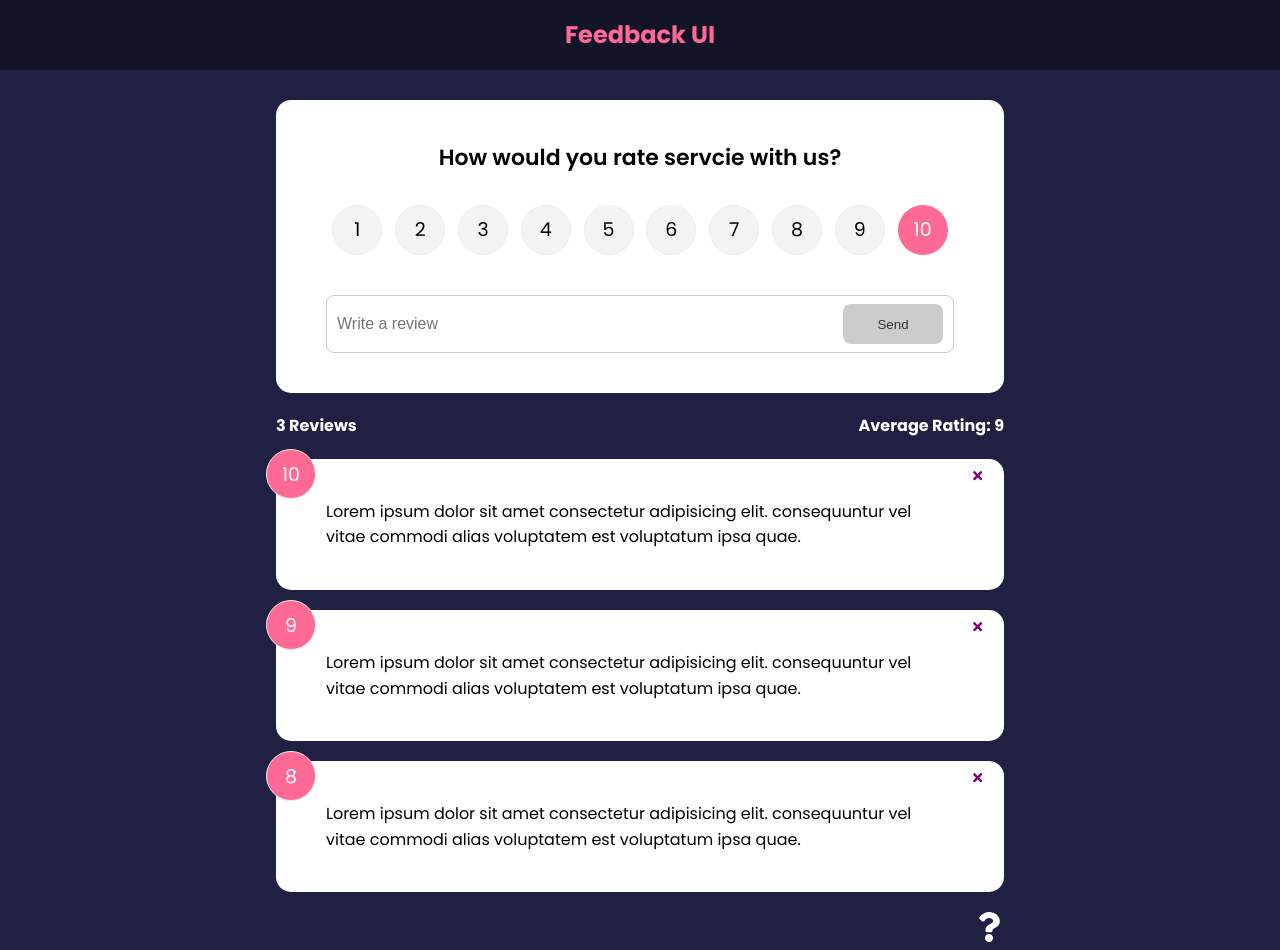
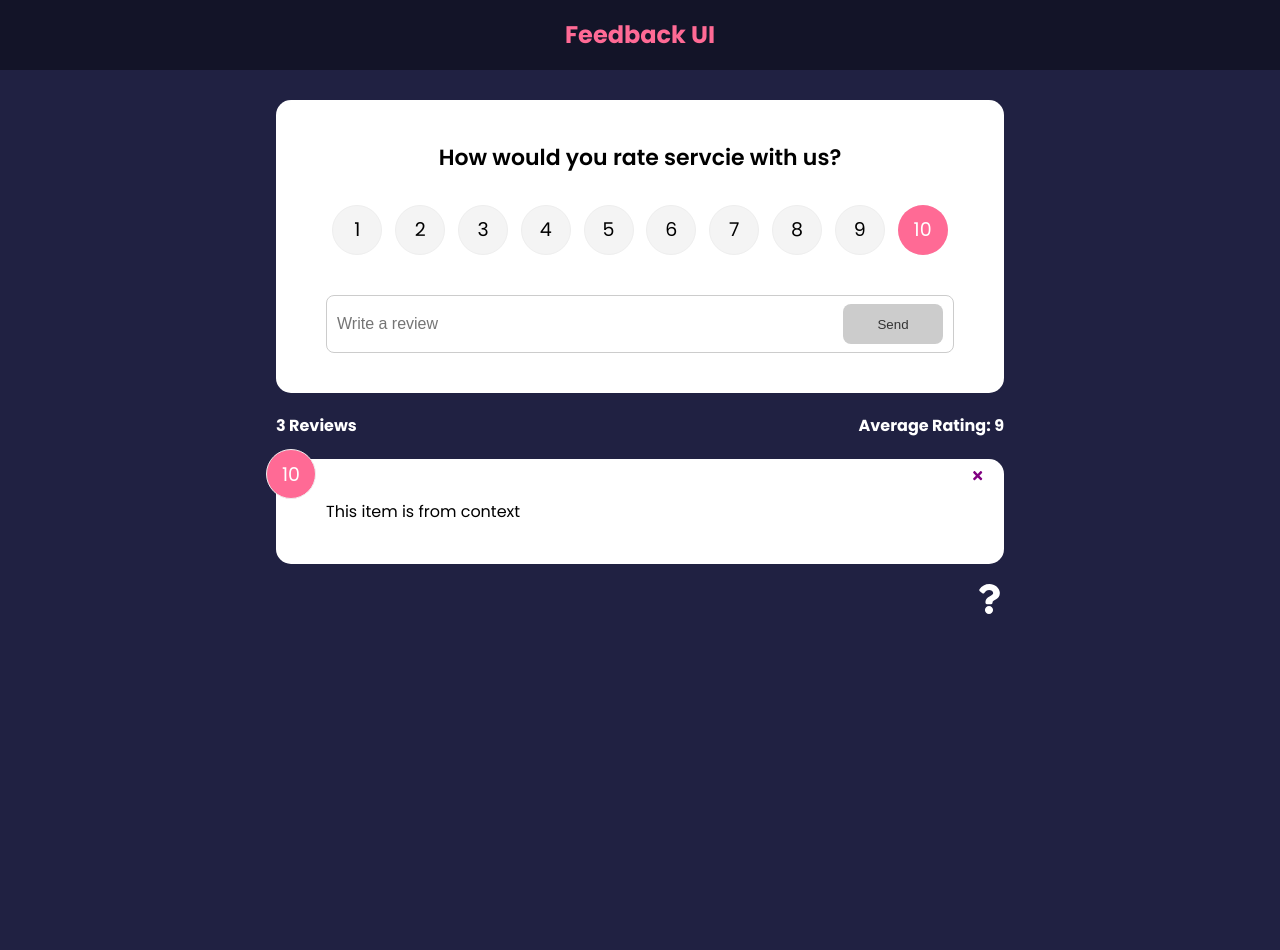
Before and after one commit to AhmedElyacoubiForJ/feedback-app, a React (Create React App) app: page / in a window 1280 px wide. After the commit the page ends 800 px from the top, so only its background shows below. Built offline with nearby package versions, Linux system fonts and the light colour scheme.

Commit message:
feedbacklist from context & deleting feedback proptypes that we don't needed as this point

```diff
--- a/src/App.js
+++ b/src/App.js
@@ -39,10 +39,7 @@
                 <>
                   <FeedbackForm handleAdd={addFeedback} />
                   <FeedbackStats feedback={feedback} />
-                  <FeedbackList
-                    feedback={feedback}
-                    handleDelete={deleteFeedback}
-                  />
+                  <FeedbackList handleDelete={deleteFeedback} />
                 </>
               }
             />
--- a/src/components/FeedbackList.jsx
+++ b/src/components/FeedbackList.jsx
@@ -1,8 +1,14 @@
+import { useContext } from "react";
+
 import { motion, AnimatePresence } from "framer-motion";
-import { PropTypes } from "prop-types";
 import FeedbackItem from "./FeedbackItem";
+import FeedbackContext from "../context/FeedbackContext";
 
-function FeedbackList({ feedback, handleDelete }) {
+function FeedbackList({ handleDelete }) {
+  // exact what we want to use from context
+  const { feedback } = useContext(FeedbackContext)
+
+
   if (!feedback || feedback.length === 0) {
     return "No Feedback Yet";
   }
@@ -38,7 +44,8 @@
   // );
 }
 
-FeedbackList.propTypes = {
+/* don't needed any more
+  FeedbackList.propTypes = {
   feedback: PropTypes.arrayOf(
     PropTypes.shape({
       id: PropTypes.number.isRequired,
@@ -46,6 +53,6 @@
       rating: PropTypes.number.isRequired,
     })
   ),
-};
+}; */
 
 export default FeedbackList;
```
